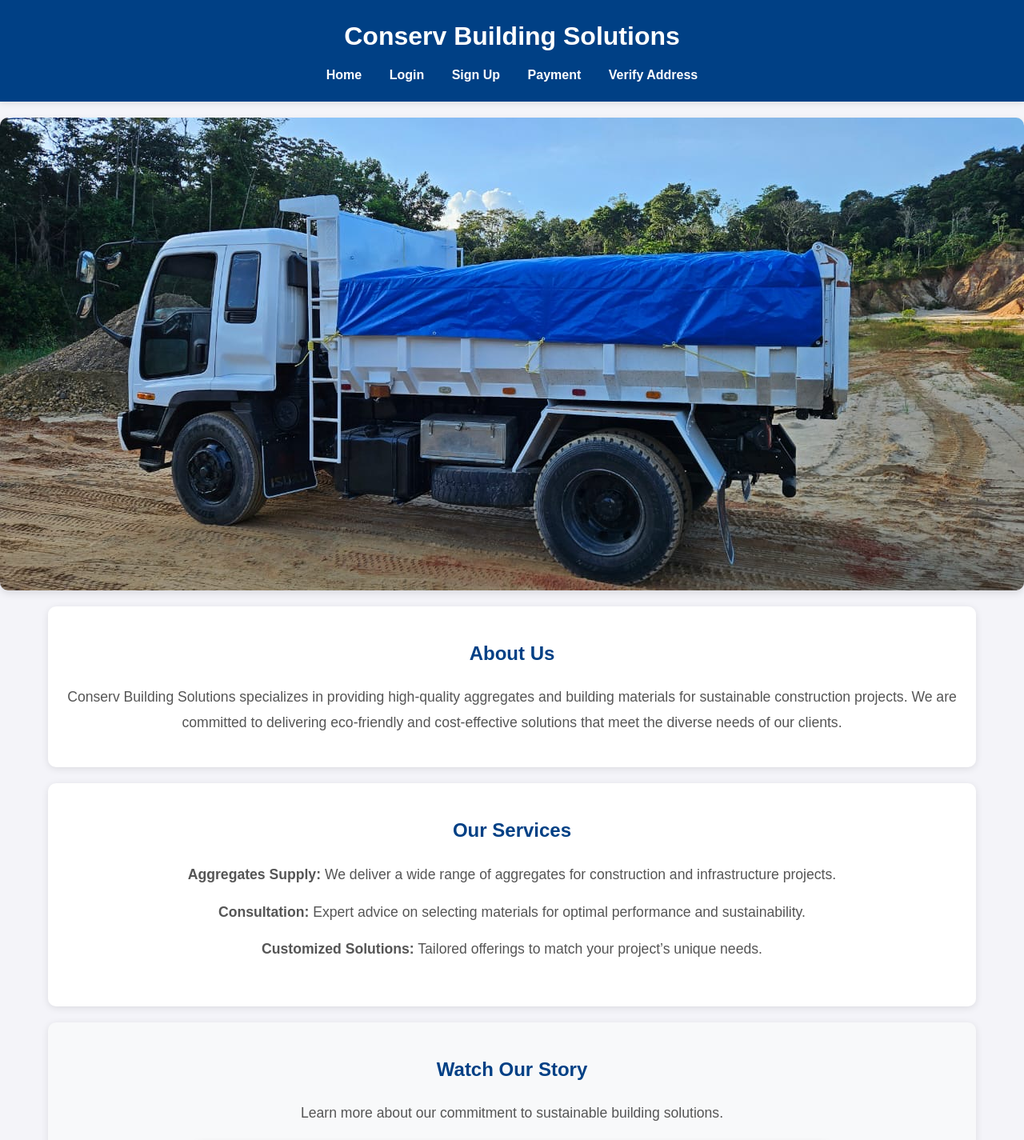
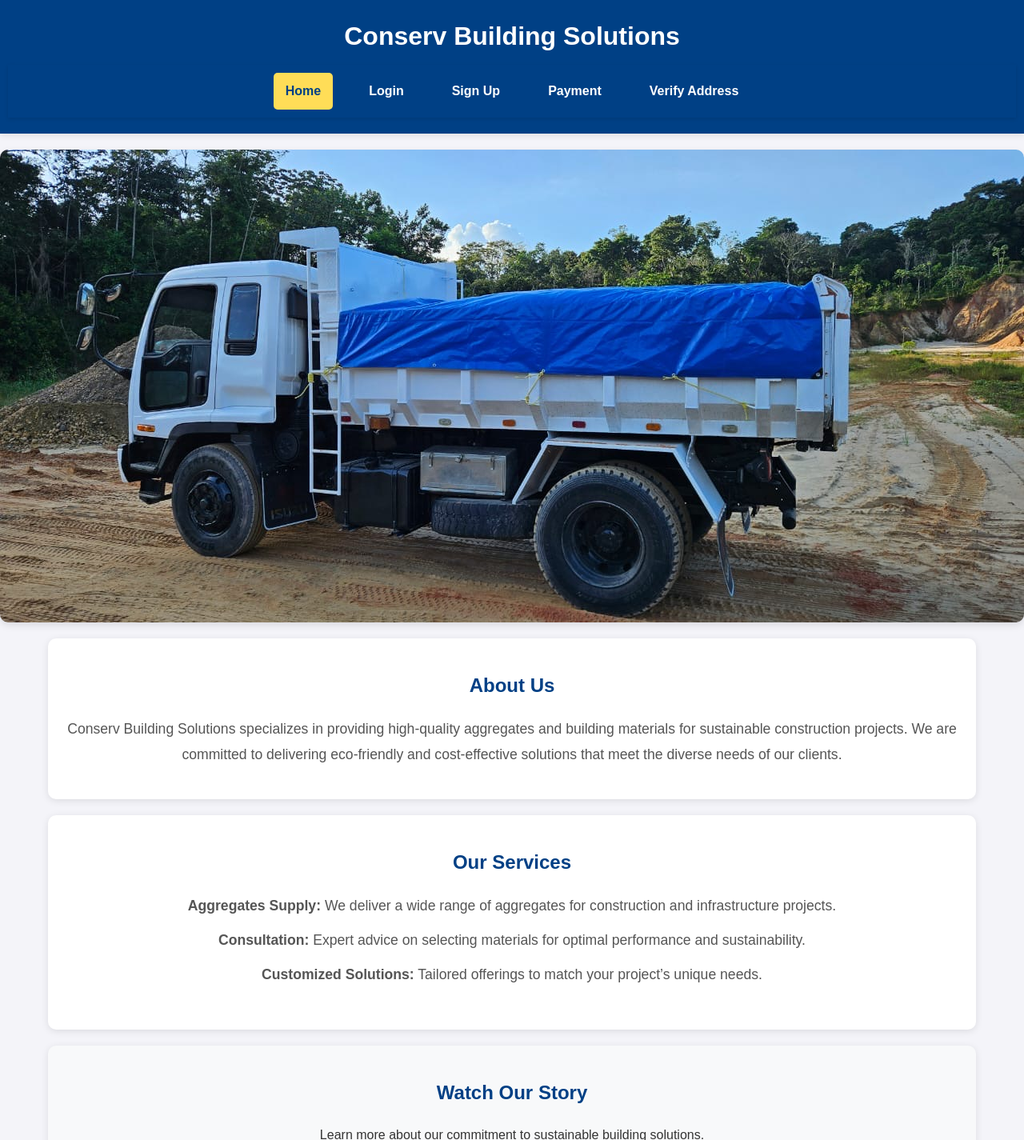
Before and after one commit to SaeedBadree/conserv-building-solutions, a Flask app: page / in a window 1280 px wide. Shown: the top 1425 px of the page at 80% size. Run offline with Flask 3, Linux system fonts and the light colour scheme.

Commit message:
nav functionality

```diff
--- a/templates/base.html
+++ b/templates/base.html
@@ -6,57 +6,33 @@
     <title>{% block title %}Conserv Building Solutions{% endblock %}</title>
     <link rel="stylesheet" href="/static/styles.css">
     <style>
-        /* Additional styles for slideshow */
-        .slideshow {
-            position: relative;
-            max-width: 100%;
-            margin: 20px auto;
-            border-radius: 10px;
-            overflow: hidden;
-            box-shadow: 0 4px 10px rgba(0, 0, 0, 0.1);
+        /* Additional styles for navigation */
+        nav {
+            display: flex;
+            justify-content: center;
+            background-color: #004085;
+            padding: 10px;
+            box-shadow: 0 2px 5px rgba(0, 0, 0, 0.1);
         }
 
-        .slides img {
-            width: 100%;
-            display: none;
-            transition: opacity 1s ease-in-out;
+        nav a {
+            color: #fff;
+            text-decoration: none;
+            margin: 0 15px;
+            font-weight: bold;
+            padding: 10px 15px;
+            border-radius: 5px;
+            transition: background-color 0.3s ease, color 0.3s ease;
         }
 
-        .slides img.active {
-            display: block;
+        nav a:hover {
+            background-color: #ffdd57;
+            color: #004085;
         }
 
-        /* Section Styling */
-        section {
-            padding: 40px 20px;
-            margin: 20px auto;
-            max-width: 1200px;
-            background: #fff;
-            border-radius: 10px;
-            box-shadow: 0 4px 10px rgba(0, 0, 0, 0.1);
-        }
-
-        section h2 {
-            margin-bottom: 20px;
+        nav a.active {
+            background-color: #ffdd57;
             color: #004085;
-            text-align: center;
-        }
-
-        section p {
-            font-size: 1.1rem;
-            color: #555;
-            line-height: 1.8;
-            text-align: center;
-        }
-
-        /* Video Section */
-        .video-section video {
-            display: block;
-            margin: 20px auto;
-            max-width: 800px;
-            width: 100%;
-            border-radius: 10px;
-            box-shadow: 0 2px 10px rgba(0, 0, 0, 0.1);
         }
     </style>
 </head>
@@ -65,15 +41,16 @@
     <header>
         <h1>Conserv Building Solutions</h1>
         <nav>
-            <a href="/">Home</a>
+            <!-- Dynamic navigation links -->
+            <a href="{{ url_for('index') }}" class="{% if request.endpoint == 'index' %}active{% endif %}">Home</a>
             {% if current_user.is_authenticated %}
-                <a href="/logout">Logout</a>
+                <a href="{{ url_for('logout') }}" class="{% if request.endpoint == 'logout' %}active{% endif %}">Logout</a>
             {% else %}
-                <a href="/login">Login</a>
-                <a href="/signup">Sign Up</a>
+                <a href="{{ url_for('login') }}" class="{% if request.endpoint == 'login' %}active{% endif %}">Login</a>
+                <a href="{{ url_for('signup') }}" class="{% if request.endpoint == 'signup' %}active{% endif %}">Sign Up</a>
             {% endif %}
-            <a href="/payment">Payment</a>
-            <a href="/verify-address">Verify Address</a>
+            <a href="{{ url_for('payment') }}" class="{% if request.endpoint == 'payment' %}active{% endif %}">Payment</a>
+            <a href="{{ url_for('verify_address') }}" class="{% if request.endpoint == 'verify_address' %}active{% endif %}">Verify Address</a>
         </nav>
     </header>
 
```
